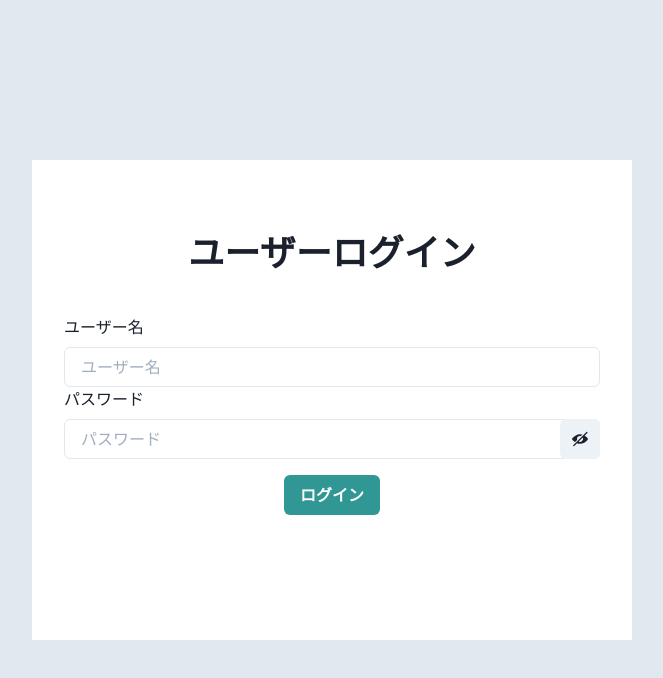
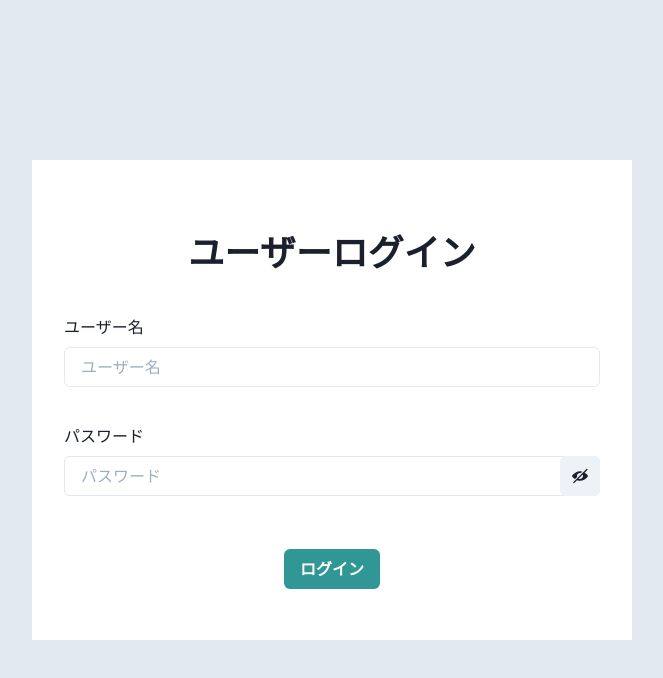
Before and after one commit to M-Taguchi/Web-Sandbox, a React (Create React App) app in the folder frontend/: page /login in a window 1280 px wide. Shown: the top 678 px of the page, without its empty margins (308-971 px from the left). Built offline with nearby package versions, Linux system fonts and the light colour scheme.

Commit message:
エラー時にフォームが動かないように修正

```diff
--- a/frontend/src/components/login.tsx
+++ b/frontend/src/components/login.tsx
@@ -57,9 +57,13 @@ const Test: React.FC<LoginProps> = ({ handleLogin }) => {
                   })}
                   placeholder="ユーザー名"
                 />
-                <FormErrorMessage>
-                  {errors.userName && errors.userName.message}
-                </FormErrorMessage>
+                {errors.userName ? (
+                  <FormErrorMessage mb={2}>
+                    {errors.userName.message}
+                  </FormErrorMessage>
+                ) : (
+                  <Box h={"21px"} mt={2} mb={2}></Box>
+                )}
               </FormControl>
               <FormControl isInvalid={errors.password}>
                 <FormLabel htmlFor="password">パスワード</FormLabel>
@@ -77,9 +81,13 @@ const Test: React.FC<LoginProps> = ({ handleLogin }) => {
                     </Button>
                   </InputRightElement>
                 </InputGroup>
-                <FormErrorMessage h={"40px"}>
-                  {errors.password && errors.password.message}
-                </FormErrorMessage>
+                {errors.password ? (
+                  <FormErrorMessage mb={2}>
+                    {errors.password.message}
+                  </FormErrorMessage>
+                ) : (
+                  <Box h={"21px"} mt={2} mb={2}></Box>
+                )}
               </FormControl>
               <Button
                 mt={4}
```
